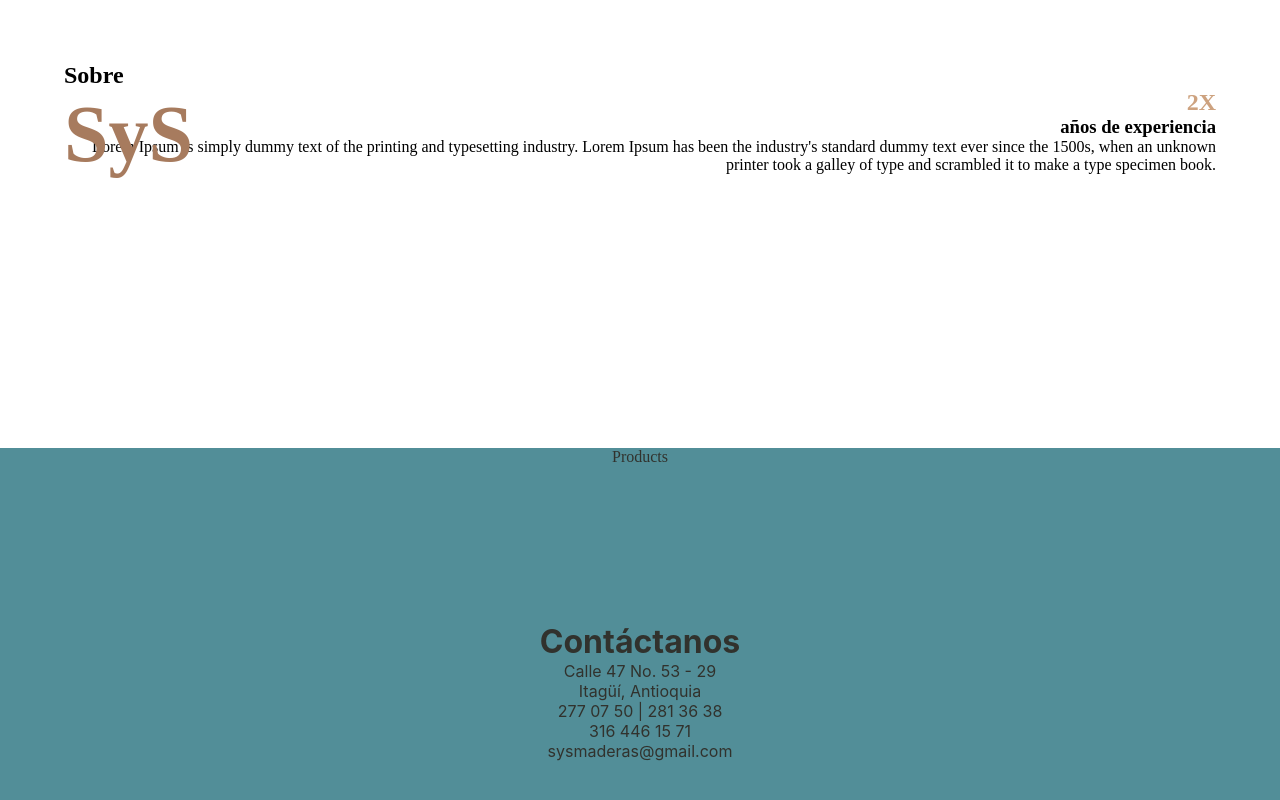
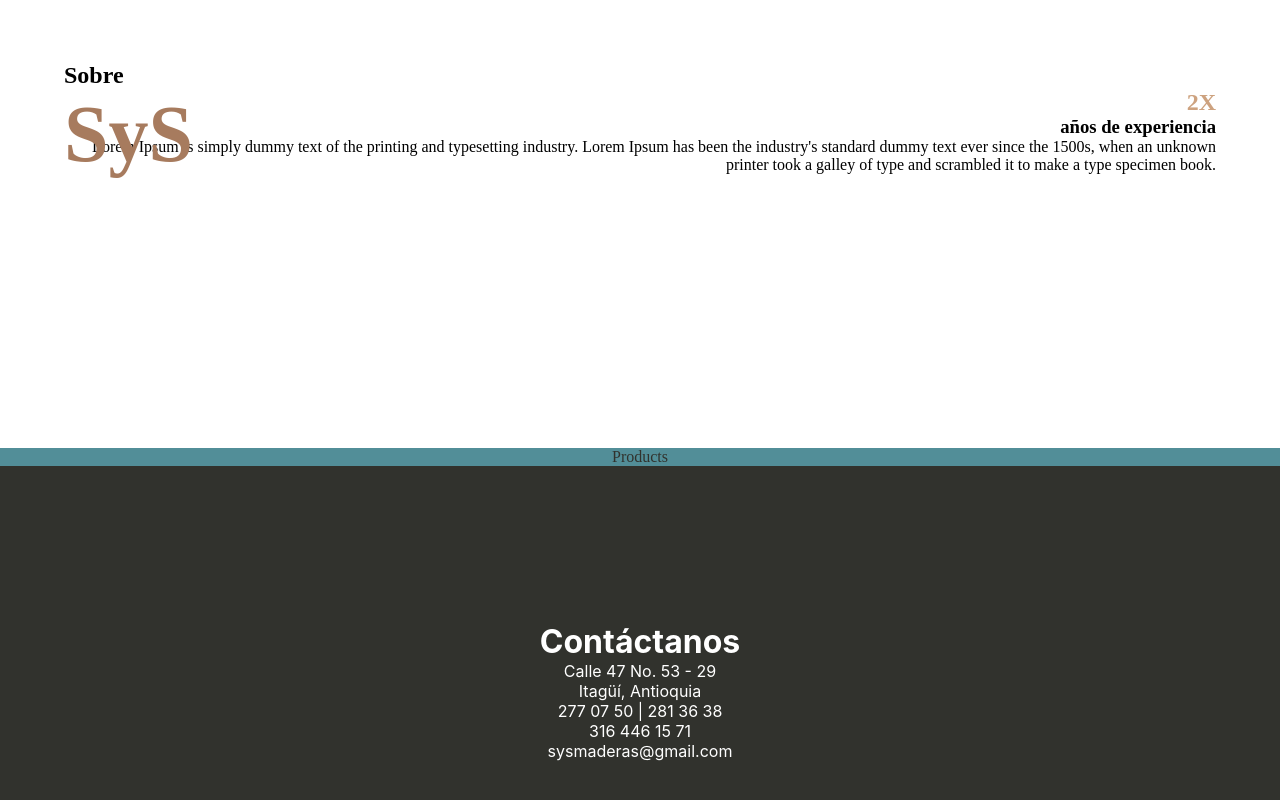
Before and after one commit to paulamazoc/sysmaderas, a React (Create React App) app: page / in a window 1280 px wide. Shown: the part 472-1272 px from the top of the page. Built offline with nearby package versions, Linux system fonts and the light colour scheme.

Commit message:
Style: add about and footer sections

```diff
--- a/src/components/header.css
+++ b/src/components/header.css
@@ -27,6 +27,10 @@
     padding: 0.08rem;
 }
 
+a:hover {
+    color: var(--main-color);
+}
+
 @media all and (max-width: 800px) {
     .menu {
       /* When on medium sized screens, we center it by evenly distributing empty space around items */
--- a/src/css/style.css
+++ b/src/css/style.css
@@ -10,22 +10,18 @@
   box-sizing: border-box;
 }
 
+@font-face {
+  font-family: "futurist";
+  src: url("./fonts/futrfw.TTF");
+  src: url("./fonts/futrfw.TTF") format("truetype");
+  font-weight: normal;
+  font-style: normal;
+}
+
 /* # Other Section */
-
-div.about {
-  text-align: center;
-  background-color: #528E98;
-  color: #31322D;
-}
 
 div.products-section {
   text-align: center;
   background-color: #528E98;
   color: #31322D;
 }
-
-footer.footer {
-  text-align: center;
-  background-color: #528E98;
-  color: #31322D;
-}
```
